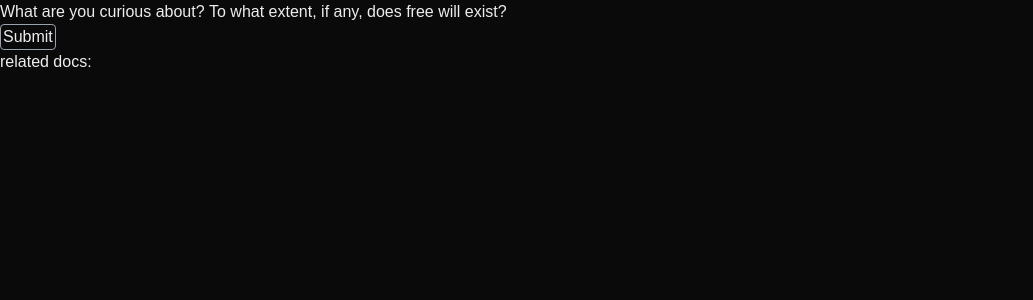
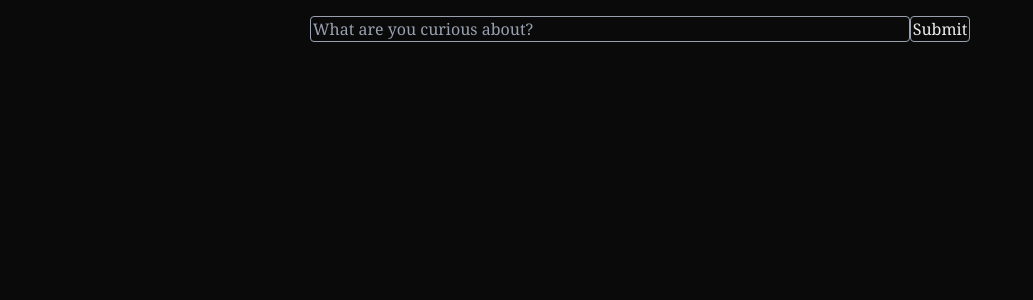
Before and after one commit to akshayirudayaraj/philosophy-engine, a Next.js app in the folder frontend/: page / in a window 1280 px wide. Shown: the top 300 px of the page, without its empty margins (0-1033 px from the left). Built offline with nearby package versions, Linux system fonts and the light colour scheme.

Commit message:
add clean, simple UI for asking a question; basic MD rendering in-place, needs add'l formatting

```diff
--- a/frontend/app/globals.css
+++ b/frontend/app/globals.css
@@ -23,4 +23,11 @@ body {
   background: var(--background);
   color: var(--foreground);
   font-family: Arial, Helvetica, sans-serif;
+  @apply font-serif
 }
+
+@layer utilities {
+  .text-link {
+    @apply text-blue-600 underline hover:text-blue-700
+  }
+}
--- a/frontend/app/page.tsx
+++ b/frontend/app/page.tsx
@@ -1,16 +1,20 @@
 'use client'
 
-import ReactMarkdown from 'react-markdown'
-import { useState } from 'react'
+import Markdown from 'react-markdown';
+import remarkGfm from "remark-gfm";
+import { useEffect, useState } from 'react';
 
 export default function Home() {
-  const [userQuery, setUserQuery] = useState("To what extent, if any, does free will exist?")
-  const [modelOutput, setModelOutput] = useState("")
-  const [relatedDocs, setRelatedDocs] = useState([])
+  const [userQuery, setUserQuery] = useState("");
+  const [modelOutput, setModelOutput] = useState("");
+  const [relatedDocs, setRelatedDocs] = useState([]);
+  const [loadingState, setLoadingState] = useState(false);
+  const [dots, setDots] = useState(0);
 
-  async function sendQueryToBackend() {
+  async function queryBackend() {
+    setLoadingState(true);
     try {
-      console.log(JSON.stringify({ "user_query": userQuery }))
+      console.log(JSON.stringify({ "user_query": userQuery }));
 
       const response = await fetch('http://127.0.0.1:8000/query', {
         method: 'POST',
@@ -19,60 +23,101 @@ export default function Home() {
       });
 
       if (!response.ok) {
-        console.log(response.statusText)
+        console.log(response.statusText);
       }
 
-      const data = await response.json()
+      const data = await response.json();
 
-      setModelOutput(data.model_output)
-      setRelatedDocs(data.related_documents)
+      setModelOutput(data.model_output);
+      setRelatedDocs(data.related_documents);
     } catch (error) {
-      console.log(error)
+      console.log(error);
+    } finally {
+      setLoadingState(false);
+      setDots(0);
     }
   }
 
+  useEffect(() => { // AI code
+    let interval: NodeJS.Timeout;
+    if (loadingState) {
+      interval = setInterval(() => {
+        setDots(prev => (prev === 3 ? 0 : prev + 1));
+      }, 500); // every half second
+    }
+    return () => clearInterval(interval); // cleanup
+  }, [loadingState]);
 
   return (
-    <>
-      <label>
-        What are you curious about?{' '}
+    <div className="container mx-auto px-2">
+      <div className="flex justify-center pt-4">
+        <label className="">
           <input
             name="user_query"
             value={userQuery}
-          className="w-150"
+            placeholder="What are you curious about?"
+            className="w-150 border border-gray-400 px-0.5 rounded placeholder-gray-400"
             onChange={(e) => setUserQuery(e.target.value)}
           />
           <br/>
         </label>
 
         <button
-        onClick={() => sendQueryToBackend()}
+          onClick={() => queryBackend()}
           className="border border-gray-400 px-0.5 rounded cursor-pointer"
         >
           Submit
         </button>
+      </div>
 
+      {loadingState &&
+        <div className="pt-10 text-center">
+          <p>Thinking{".".repeat(dots)}</p>
+          <p>Est time: ~3-5 minutes</p> {/* TODO: actually calculate somehow or do rough time est. */}
+        </div>
+      }
+
+      <br/>
 
       {modelOutput &&
         <>
-          <ReactMarkdown>{modelOutput}</ReactMarkdown>
+          <Markdown
+						components={{
+							a: ({ ...props }) => <a className="text-link" {...props} />,
+							p: ({ ...props }) => <p className="pl-5 indent-8" {...props} />,
+						}}
+						remarkPlugins={[remarkGfm]}
+					>
+            {modelOutput}
+					</Markdown>
         </>
       }
 
-      {relatedDocs && (
+      {relatedDocs.length > 0 && (
         <>
-          <p>related docs: </p>
-
+          <br/>
+          <br/>
+          <p>retrieved docs: </p>
+          <br/>
           {relatedDocs.map((doc: any, index) => ( // [temp] docs is any - FIXME: should enforce type checking
             <div key={index}>
               <p>title: {doc.title}, link: {doc.link}</p>
               <p>headers: {doc.header_tree}</p>
               <p>original pinecone rank (based on dense embedding sim score): {doc.original_rank}</p>
-              <ReactMarkdown>{doc.text}</ReactMarkdown>
+              <Markdown
+                components={{
+                  a: ({ ...props }) => <a className="text-link" {...props} />,
+                  p: ({ ...props }) => <p className="pl-5 indent-8" {...props} />,
+                }}
+                remarkPlugins={[remarkGfm]}
+              >
+                {doc.text}
+              </Markdown>
+              <br/>
             </div>
           ))}
         </>
       )}
-    </>
+    </div>
   );
 }
--- a/frontend/package.json
+++ b/frontend/package.json
@@ -12,7 +12,8 @@
     "next": "15.4.6",
     "react": "19.1.0",
     "react-dom": "19.1.0",
-    "react-markdown": "^10.1.0"
+    "react-markdown": "^10.1.0",
+    "remark-gfm": "^4.0.1"
   },
   "devDependencies": {
     "@eslint/eslintrc": "^3",
--- /dev/null
+++ b/frontend/pnpm-workspace.yaml
@@ -0,0 +1,4 @@
+ignoredBuiltDependencies:
+  - '@tailwindcss/oxide'
+  - sharp
+  - unrs-resolver
```
Also changed, not shown: 2 other files (tests, documents, lock files or other folders). Lines whose indentation alone changed are shown as unchanged.
